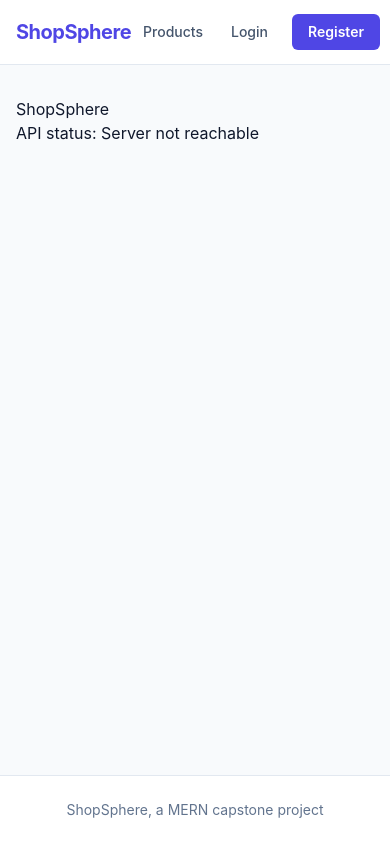
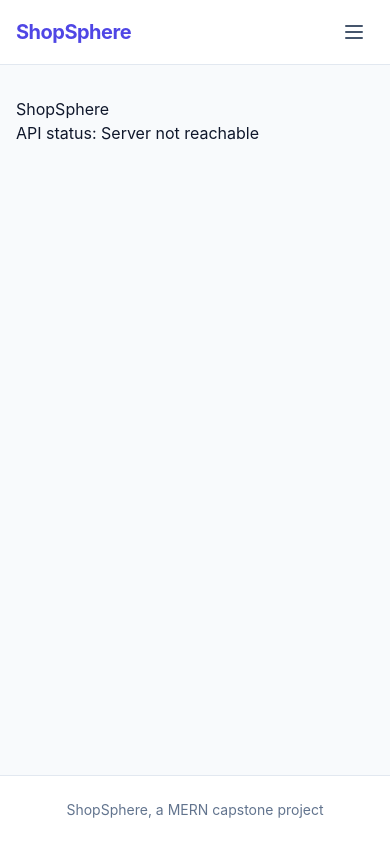
Before and after one commit to Pankaj2004s/fs-01-shopsphere, a React (Vite) app in the folder client/: page / in a window 390 px wide. Built offline with nearby package versions, Linux system fonts and the light colour scheme; no server answers.

Commit message:
feat: add mobile menu to navbar

```diff
--- a/client/src/components/Layout.jsx
+++ b/client/src/components/Layout.jsx
@@ -1,3 +1,4 @@
+import { useState } from "react";
 import { Link, NavLink, Outlet, useNavigate } from "react-router-dom";
 import { useAuth } from "../hooks/useAuth";
 
@@ -11,6 +12,7 @@ const navLinkClass = ({ isActive }) =>
 function Layout() {
   const { user, loading, logout } = useAuth();
   const navigate = useNavigate();
+  const [menuOpen, setMenuOpen] = useState(false);
 
   function handleLogout() {
     logout();
@@ -28,7 +30,35 @@ function Layout() {
             ShopSphere
           </Link>
 
-          <div className="flex items-center gap-1">
+          <button
+            type="button"
+            onClick={() => setMenuOpen((open) => !open)}
+            aria-expanded={menuOpen}
+            aria-label="Toggle menu"
+            className="rounded-md p-2 text-slate-600 hover:bg-slate-100 sm:hidden"
+          >
+            <svg
+              className="h-6 w-6"
+              fill="none"
+              viewBox="0 0 24 24"
+              stroke="currentColor"
+              strokeWidth="2"
+              aria-hidden="true"
+            >
+              <path
+                strokeLinecap="round"
+                strokeLinejoin="round"
+                d={
+                  menuOpen ? "M6 18L18 6M6 6l12 12" : "M4 6h16M4 12h16M4 18h16"
+                }
+              />
+            </svg>
+          </button>
+
+          <div
+            onClick={() => setMenuOpen(false)}
+            className={`${menuOpen ? "flex" : "hidden"} absolute inset-x-0 top-full flex-col gap-1 border-b border-slate-200 bg-white p-4 shadow-md sm:static sm:flex sm:flex-row sm:items-center sm:border-0 sm:bg-transparent sm:p-0 sm:shadow-none`}
+          >
             <NavLink to="/products" className={navLinkClass}>
               Products
             </NavLink>
@@ -40,13 +70,13 @@ function Layout() {
                 <NavLink to="/orders" className={navLinkClass}>
                   Orders
                 </NavLink>
-                <span className="ml-3 hidden text-sm text-slate-500 sm:inline">
+                <span className="px-3 py-2 text-sm text-slate-500 sm:ml-3 sm:p-0">
                   Hi, {user.name}
                 </span>
                 <button
                   type="button"
                   onClick={handleLogout}
-                  className="ml-2 rounded-md border border-slate-300 px-3 py-2 text-sm font-medium text-slate-700 transition-colors hover:bg-slate-100"
+                  className="rounded-md border border-slate-300 px-3 py-2 text-sm font-medium text-slate-700 transition-colors hover:bg-slate-100 sm:ml-2"
                 >
                   Logout
                 </button>
@@ -59,7 +89,7 @@ function Layout() {
                 </NavLink>
                 <Link
                   to="/register"
-                  className="ml-2 rounded-md bg-brand-600 px-4 py-2 text-sm font-semibold text-white transition-colors hover:bg-brand-700"
+                  className="rounded-md bg-brand-600 px-4 py-2 text-center text-sm font-semibold text-white transition-colors hover:bg-brand-700 sm:ml-2"
                 >
                   Register
                 </Link>
```
